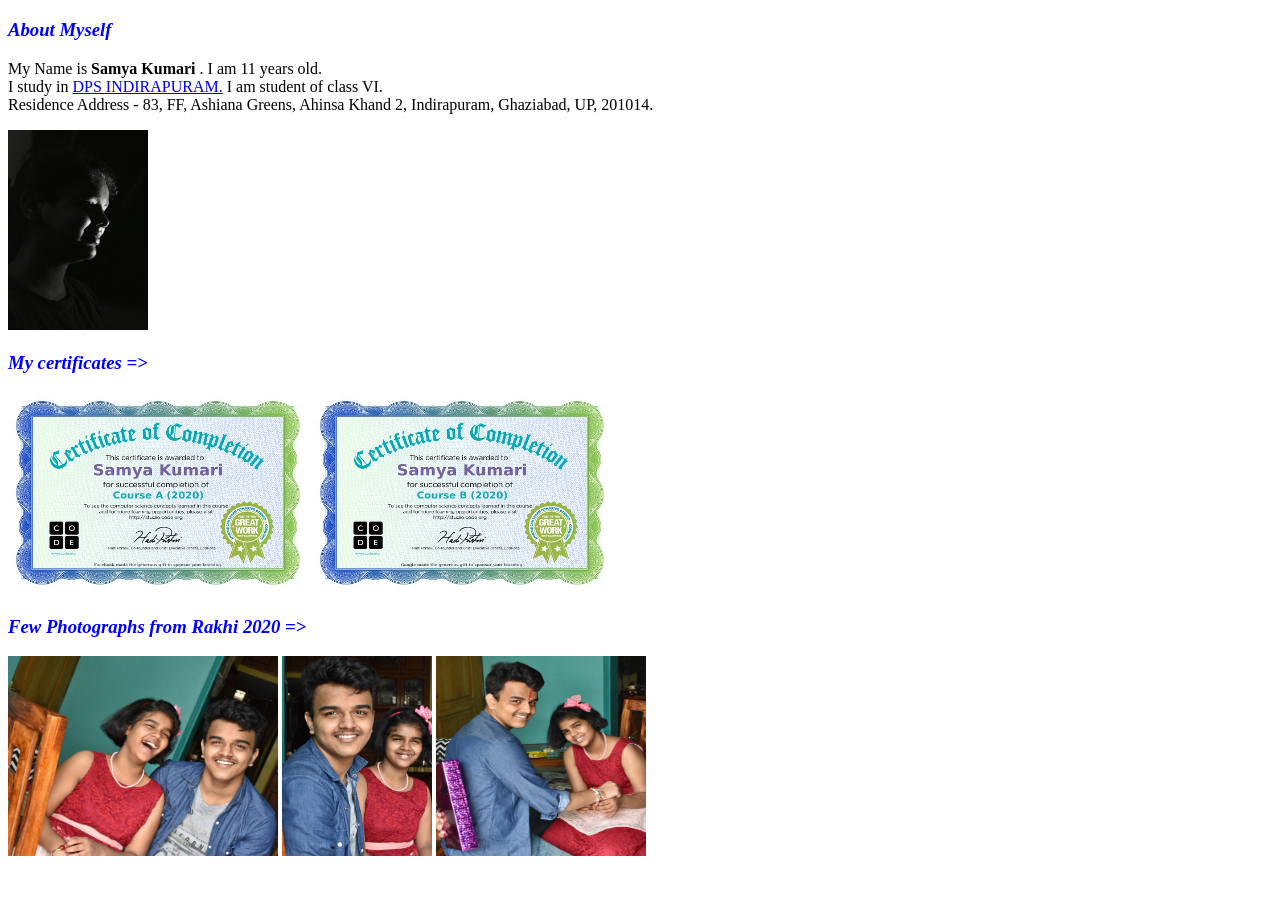
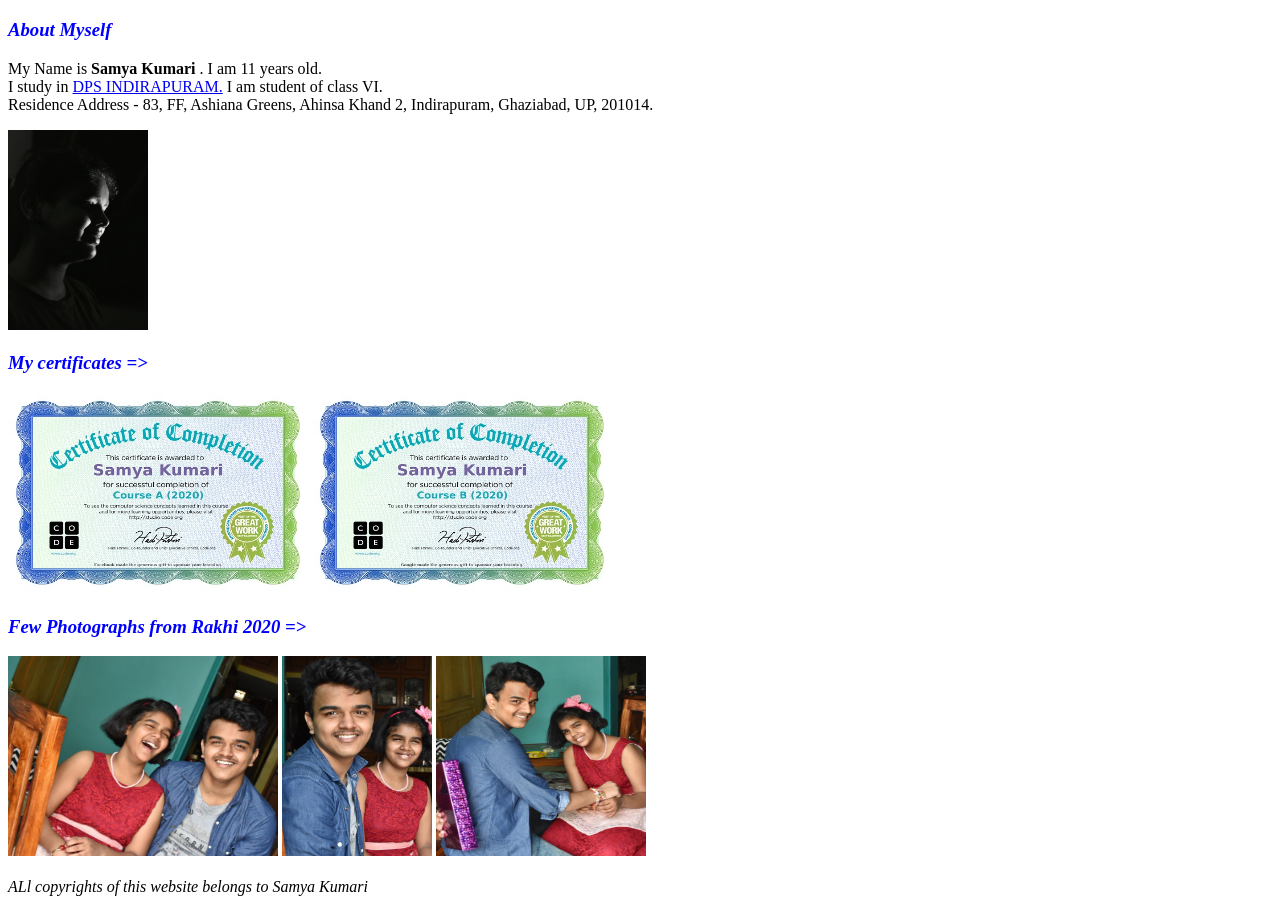
Before and after one commit to samyadpsindirapuram/samyadpsindirapuram.github.io, a plain HTML site: page index.html in a window 1280 px wide. Shown: the part 61-965 px from the top of the page. Before the commit the page ends 929 px from the top, so only its background shows below. Drawn offline with Linux system fonts and the light colour scheme.

Commit message:
Update index.html

```diff
--- a/index.html
+++ b/index.html
@@ -21,5 +21,7 @@
 <img src="Rakhi1.jpg" width="270" height="200" alt="Rakhi Photo"/>
 <img src="Rakhi2.jpg" width="150" height="200" alt="Rakhi2 Photo"/>
 <img src="Rakhi3.jpg" width="210" height="200" alt="Rakhi3 Photo"/>
+ <br> <br>
+ <i> ALl copyrights of this website belongs to Samya Kumari </i>
 </body>
 </html>
```
